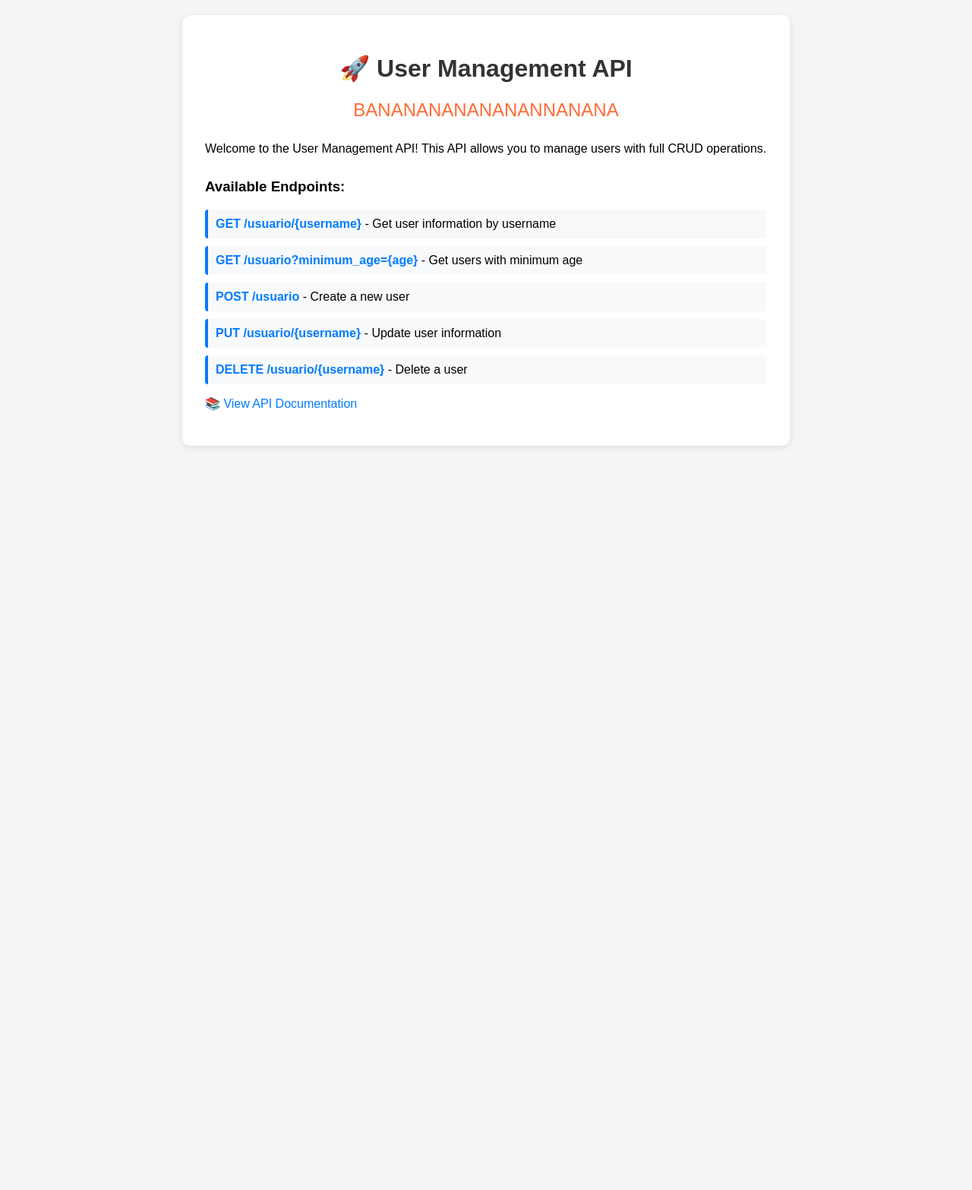
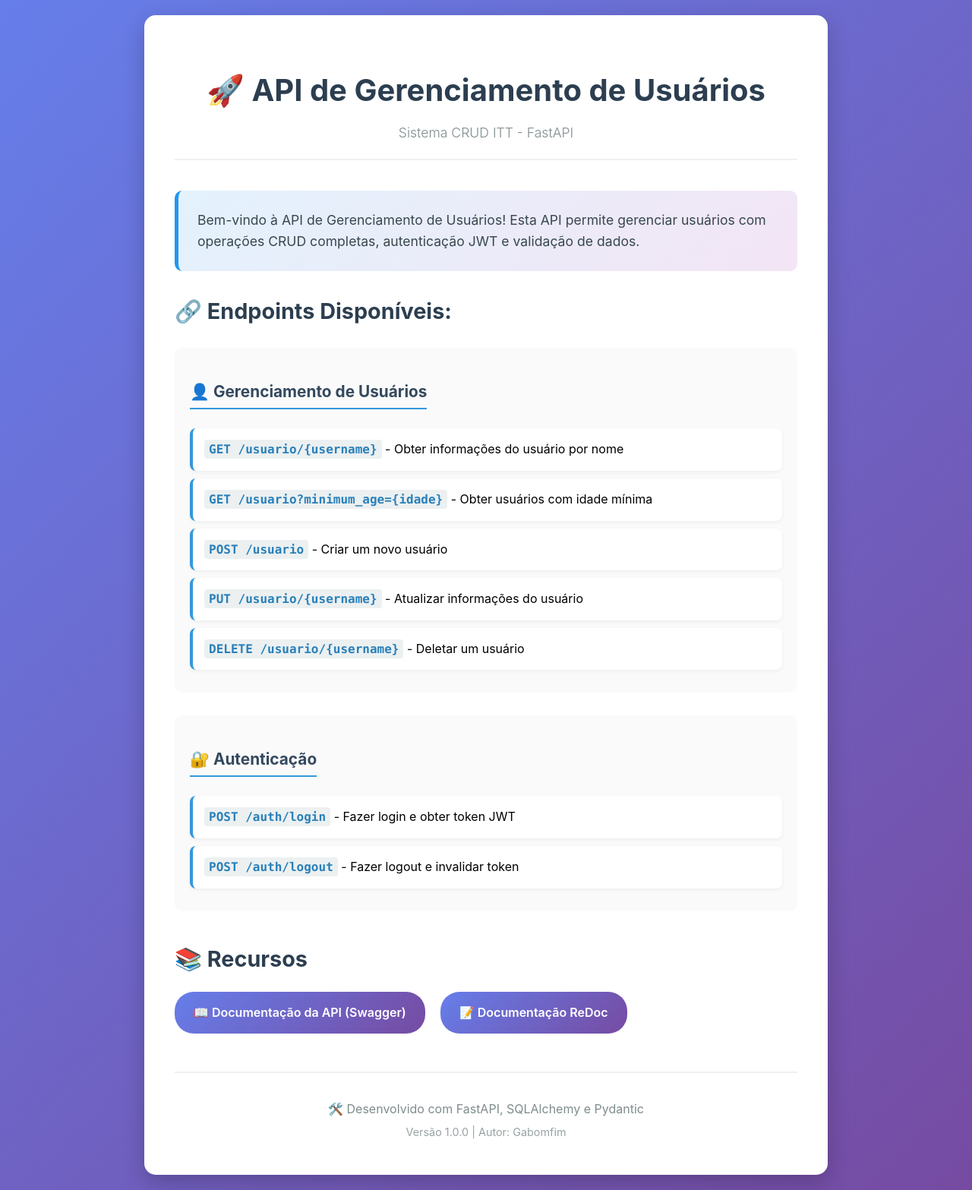
Before and after one commit to Gabomfim/crud-itt, a FastAPI app: page / in a window 1280 px wide. Shown: the whole page at 76% size. Before the commit the page ends 800 px from the top, so only its background shows below. Run offline with FastAPI, Linux system fonts and the light colour scheme.

Commit message:
feat: atualizar templates HTML, CSS e documentação static - interface moderna em português

```diff
--- a/static/css/main.css
+++ b/static/css/main.css
@@ -1,59 +1,184 @@
 body {
-    font-family: Arial, sans-serif;
-    max-width: 800px;
+    font-family: 'Inter', 'Segoe UI', Tahoma, Geneva, Verdana, sans-serif;
+    max-width: 900px;
     margin: 0 auto;
     padding: 20px;
-    background-color: #f5f5f5;
+    background: linear-gradient(135deg, #667eea 0%, #764ba2 100%);
+    min-height: 100vh;
+    line-height: 1.6;
 }
 
 .container {
     background-color: white;
-    padding: 30px;
-    border-radius: 10px;
-    box-shadow: 0 2px 10px rgba(0,0,0,0.1);
+    padding: 40px;
+    border-radius: 15px;
+    box-shadow: 0 10px 30px rgba(0,0,0,0.2);
+}
+
+header {
+    text-align: center;
+    margin-bottom: 40px;
+    border-bottom: 2px solid #f0f0f0;
+    padding-bottom: 20px;
 }
 
 h1 {
-    color: #333;
-    text-align: center;
-    margin-bottom: 30px;
+    color: #2c3e50;
+    margin-bottom: 10px;
+    font-size: 2.5rem;
+    font-weight: 700;
 }
 
-.banner {
-    text-align: center;
-    font-size: 24px;
-    color: #ff6b35;
-    margin: 20px 0;
-    animation: bounce 2s infinite;
+.subtitle {
+    color: #7f8c8d;
+    font-size: 1.1rem;
+    font-weight: 300;
 }
 
-@keyframes bounce {
-    0%, 20%, 50%, 80%, 100% { transform: translateY(0); }
-    40% { transform: translateY(-10px); }
-    60% { transform: translateY(-5px); }
+.welcome {
+    background: linear-gradient(135deg, #e3f2fd 0%, #f3e5f5 100%);
+    padding: 25px;
+    border-radius: 10px;
+    margin-bottom: 30px;
+    border-left: 5px solid #2196f3;
+}
+
+.welcome p {
+    margin: 0;
+    color: #37474f;
+    font-size: 1.1rem;
 }
 
 .endpoints {
-    margin-top: 30px;
+    margin: 30px 0;
+}
+
+.endpoints h2 {
+    color: #2c3e50;
+    margin-bottom: 25px;
+    font-size: 1.8rem;
+}
+
+.endpoint-group {
+    margin-bottom: 30px;
+    background-color: #fafafa;
+    padding: 20px;
+    border-radius: 10px;
+}
+
+.endpoint-group h3 {
+    color: #34495e;
+    margin-bottom: 15px;
+    font-size: 1.3rem;
+    border-bottom: 2px solid #3498db;
+    padding-bottom: 5px;
+    display: inline-block;
 }
 
 .endpoint {
-    background-color: #f8f9fa;
-    padding: 10px;
+    background-color: white;
+    padding: 15px;
     margin: 10px 0;
-    border-left: 4px solid #007bff;
+    border-left: 4px solid #3498db;
+    border-radius: 8px;
+    box-shadow: 0 2px 5px rgba(0,0,0,0.05);
+    transition: transform 0.2s ease, box-shadow 0.2s ease;
+}
+
+.endpoint:hover {
+    transform: translateX(5px);
+    box-shadow: 0 4px 15px rgba(0,0,0,0.1);
+}
+
+.endpoint strong {
+    color: #2980b9;
+    font-family: 'Monaco', 'Consolas', monospace;
+    background-color: #ecf0f1;
+    padding: 3px 6px;
     border-radius: 4px;
 }
 
-.endpoint strong {
-    color: #007bff;
+.resources {
+    margin: 40px 0;
+}
+
+.resources h2 {
+    color: #2c3e50;
+    margin-bottom: 20px;
+    font-size: 1.8rem;
+}
+
+.resource-links {
+    display: flex;
+    gap: 20px;
+    flex-wrap: wrap;
+}
+
+.resource-link {
+    background: linear-gradient(135deg, #667eea 0%, #764ba2 100%);
+    color: white;
+    padding: 15px 25px;
+    border-radius: 25px;
+    text-decoration: none;
+    font-weight: 600;
+    transition: transform 0.3s ease, box-shadow 0.3s ease;
+    display: inline-block;
+}
+
+.resource-link:hover {
+    transform: translateY(-3px);
+    box-shadow: 0 10px 25px rgba(102, 126, 234, 0.4);
+    text-decoration: none;
+    color: white;
+}
+
+footer {
+    margin-top: 50px;
+    text-align: center;
+    padding-top: 30px;
+    border-top: 2px solid #f0f0f0;
+    color: #7f8c8d;
+}
+
+footer p {
+    margin: 5px 0;
+}
+
+.version {
+    font-size: 0.9rem;
+    opacity: 0.8;
 }
 
 a {
-    color: #007bff;
+    color: #3498db;
     text-decoration: none;
+    transition: color 0.2s ease;
 }
 
 a:hover {
+    color: #2980b9;
     text-decoration: underline;
 }
+
+/* Responsividade */
+@media (max-width: 768px) {
+    body {
+        padding: 10px;
+    }
+
+    .container {
+        padding: 25px;
+    }
+
+    h1 {
+        font-size: 2rem;
+    }
+
+    .resource-links {
+        flex-direction: column;
+    }
+
+    .resource-link {
+        text-align: center;
+    }
+}
--- a/templates/index.html
+++ b/templates/index.html
@@ -1,37 +1,72 @@
 <!DOCTYPE html>
-<html>
+<html lang="pt-BR">
 <head>
-    <title>User Management API</title>
+    <title>API de Gerenciamento de Usuários - CRUD ITT</title>
     <meta charset="UTF-8">
+    <meta name="viewport" content="width=device-width, initial-scale=1.0">
+    <meta name="description" content="API REST para gerenciamento de usuários com operações CRUD completas">
     <link rel="stylesheet" href="/static/css/main.css">
 </head>
 <body>
     <div class="container">
-        <h1>🚀 User Management API</h1>
-        <div class="banner">BANANANANANANANNANANA</div>
+        <header>
+            <h1>🚀 API de Gerenciamento de Usuários</h1>
+            <div class="subtitle">Sistema CRUD ITT - FastAPI</div>
+        </header>
 
-        <p>Welcome to the User Management API! This API allows you to manage users with full CRUD operations.</p>
+        <section class="welcome">
+            <p>Bem-vindo à API de Gerenciamento de Usuários! Esta API permite gerenciar usuários com operações CRUD completas, autenticação JWT e validação de dados.</p>
+        </section>
 
-        <div class="endpoints">
-            <h3>Available Endpoints:</h3>
+        <section class="endpoints">
+            <h2>🔗 Endpoints Disponíveis:</h2>
+
+            <div class="endpoint-group">
+                <h3>👤 Gerenciamento de Usuários</h3>
                 <div class="endpoint">
-                <strong>GET /usuario/{username}</strong> - Get user information by username
+                    <strong>GET /usuario/{username}</strong> - Obter informações do usuário por nome
                 </div>
                 <div class="endpoint">
-                <strong>GET /usuario?minimum_age={age}</strong> - Get users with minimum age
+                    <strong>GET /usuario?minimum_age={idade}</strong> - Obter usuários com idade mínima
                 </div>
                 <div class="endpoint">
-                <strong>POST /usuario</strong> - Create a new user
+                    <strong>POST /usuario</strong> - Criar um novo usuário
                 </div>
                 <div class="endpoint">
-                <strong>PUT /usuario/{username}</strong> - Update user information
+                    <strong>PUT /usuario/{username}</strong> - Atualizar informações do usuário
                 </div>
                 <div class="endpoint">
-                <strong>DELETE /usuario/{username}</strong> - Delete a user
+                    <strong>DELETE /usuario/{username}</strong> - Deletar um usuário
                 </div>
             </div>
 
-        <p><a href="/docs">📚 View API Documentation</a></p>
+            <div class="endpoint-group">
+                <h3>🔐 Autenticação</h3>
+                <div class="endpoint">
+                    <strong>POST /auth/login</strong> - Fazer login e obter token JWT
+                </div>
+                <div class="endpoint">
+                    <strong>POST /auth/logout</strong> - Fazer logout e invalidar token
+                </div>
+            </div>
+        </section>
+
+        <section class="resources">
+            <h2>📚 Recursos</h2>
+            <div class="resource-links">
+                <a href="/docs" class="resource-link">
+                    📖 Documentação da API (Swagger)
+                </a>
+                <a href="/redoc" class="resource-link">
+                    📝 Documentação ReDoc
+                </a>
+            </div>
+        </section>
+
+        <footer>
+            <p>🛠️ Desenvolvido com FastAPI, SQLAlchemy e Pydantic</p>
+            <p class="version">Versão 1.0.0 | Autor: Gabomfim</p>
+        </footer>
     </div>
 </body>
 </html>
```
Also changed, not shown: templates/404.html (+8 -7 lines), static/README.md. Lines whose indentation alone changed are shown as unchanged.
